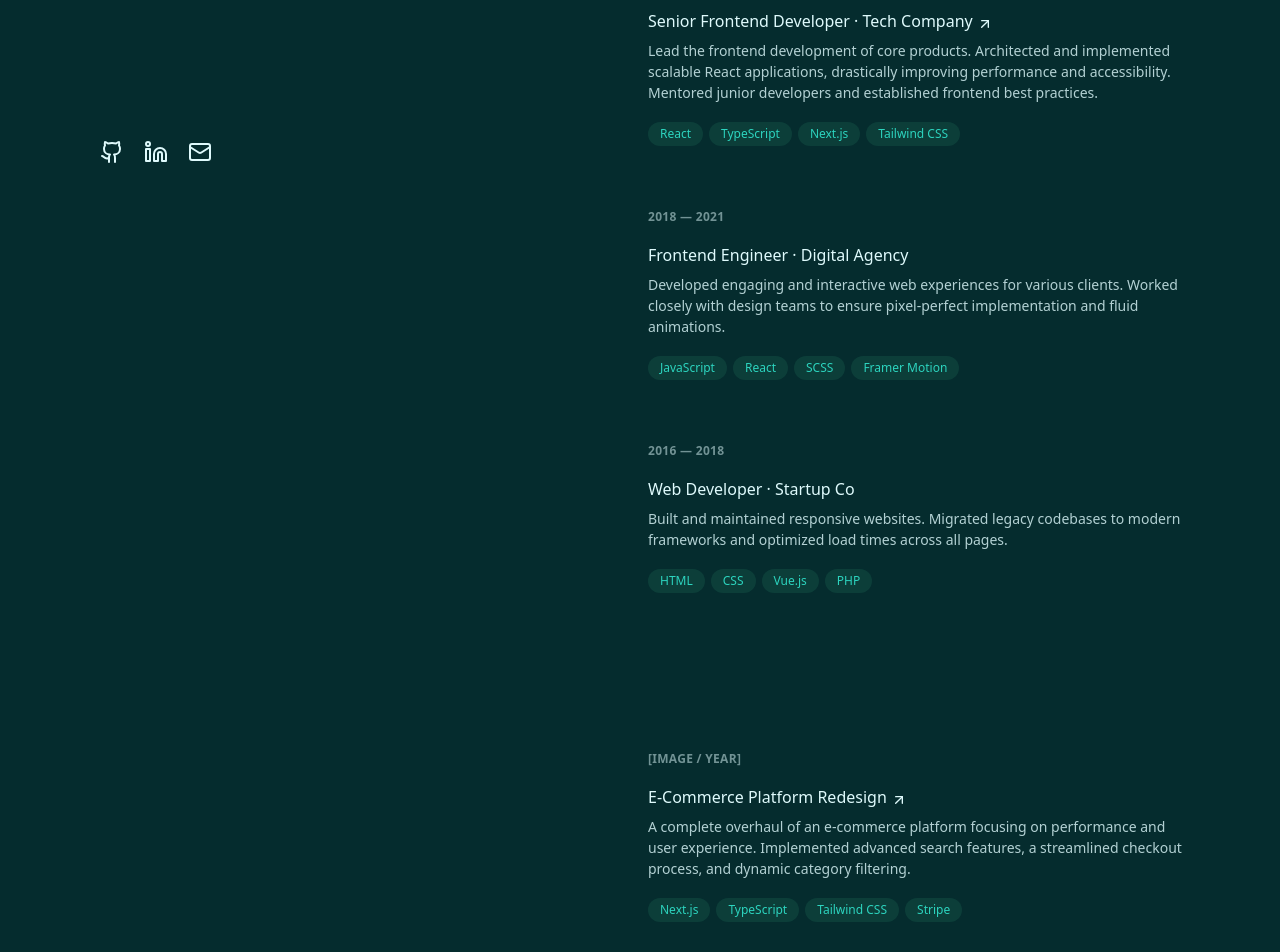
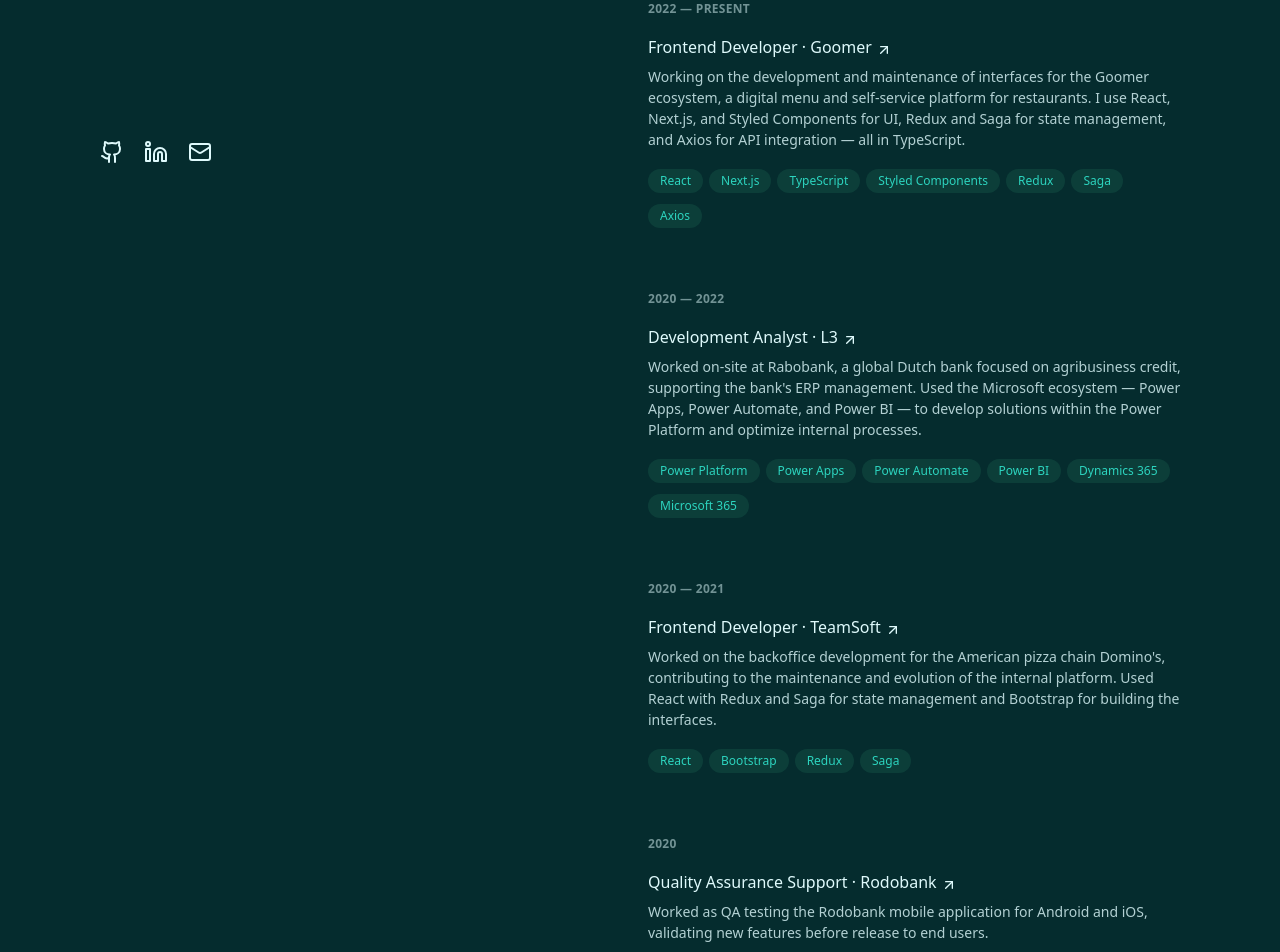
Before and after one commit to gguip/new-portfolio, a Next.js app: page /en in a window 1280 px wide. Shown: the part 540-1492 px from the top of the page. Built offline with nearby package versions, Linux system fonts and the light colour scheme.

Commit message:
feat: added past work exp

```diff
--- a/messages/en.json
+++ b/messages/en.json
@@ -32,23 +32,28 @@
     "role": "Frontend Developer",
     "tagline": "I build fast, accessible, and user-centric digital experiences.",
     "about": {
-      "p1": "I'm a frontend developer passionate about crafting pixel-perfect, engaging, and accessible web interfaces. I specialize in the modern JavaScript ecosystem, frequently building with React, Next.js, and Tailwind CSS.",
-      "p2": "My focus is on creating web applications that look great but also perform exceptionally well. I believe in clean code, intuitive design, and continuous learning.",
-      "p3": "When I'm not coding, you can usually find me exploring new frontend technologies or enjoying a good book."
+      "p1": "I believe well-crafted software changes people's experience. That's why every project I develop — whether it's an interface built with React and Styled Components, state managed with Redux, or a backend orchestrated in Firebase — is designed with attention to detail and a focus on the end user. All of it written in TypeScript, from the first to the last file.",
+      "p2": "I work primarily with the modern JavaScript ecosystem, but I navigate the full stack whenever needed.",
+      "p3": "Outside of work, I recharge by watching movies, binge-watching series, or gaming with friends."
     }
   },
   "experience": {
+    "present": "Present",
     "exp-1": {
-      "role": "Senior Frontend Developer",
-      "description": "Lead the frontend development of core products. Architected and implemented scalable React applications, drastically improving performance and accessibility. Mentored junior developers and established frontend best practices."
+      "role": "Frontend Developer",
+      "description": "Working on the development and maintenance of interfaces for the Goomer ecosystem, a digital menu and self-service platform for restaurants. I use React, Next.js, and Styled Components for UI, Redux and Saga for state management, and Axios for API integration — all in TypeScript."
     },
     "exp-2": {
-      "role": "Frontend Engineer",
-      "description": "Developed engaging and interactive web experiences for various clients. Worked closely with design teams to ensure pixel-perfect implementation and fluid animations."
+      "role": "Development Analyst",
+      "description": "Worked on-site at Rabobank, a global Dutch bank focused on agribusiness credit, supporting the bank's ERP management. Used the Microsoft ecosystem — Power Apps, Power Automate, and Power BI — to develop solutions within the Power Platform and optimize internal processes."
     },
     "exp-3": {
-      "role": "Web Developer",
-      "description": "Built and maintained responsive websites. Migrated legacy codebases to modern frameworks and optimized load times across all pages."
+      "role": "Frontend Developer",
+      "description": "Worked on the backoffice development for the American pizza chain Domino's, contributing to the maintenance and evolution of the internal platform. Used React with Redux and Saga for state management and Bootstrap for building the interfaces."
+    },
+    "exp-4": {
+      "role": "Quality Assurance Support",
+      "description": "Worked as QA testing the Rodobank mobile application for Android and iOS, validating new features before release to end users."
     }
   },
   "projects": {
--- a/messages/es.json
+++ b/messages/es.json
@@ -32,23 +32,28 @@
     "role": "Desarrollador Frontend",
     "tagline": "Construyo experiencias digitales rápidas, accesibles y centradas en el usuario.",
     "about": {
-      "p1": "Soy un desarrollador frontend apasionado por crear interfaces web pixel-perfect, atractivas y accesibles. Me especializo en el ecosistema moderno de JavaScript, desarrollando frecuentemente con React, Next.js y Tailwind CSS.",
-      "p2": "Mi enfoque es crear aplicaciones web que no solo se vean geniales, sino que también tengan un rendimiento excepcional. Creo en el código limpio, el diseño intuitivo y el aprendizaje continuo.",
-      "p3": "Cuando no estoy programando, generalmente me encuentras explorando nuevas tecnologías frontend o disfrutando de un buen libro."
+      "p1": "Creo que el software bien hecho cambia la experiencia de las personas. Por eso, cada proyecto que desarrollo — ya sea una interfaz construida con React y Styled Components, un estado gestionado con Redux o un backend orquestado en Firebase — está pensado con atención al detalle y enfoque en el usuario final. Todo escrito en TypeScript, del primer al último archivo.",
+      "p2": "Trabajo principalmente con el ecosistema moderno de JavaScript, pero navego por el stack siempre que es necesario.",
+      "p3": "Fuera del trabajo, recargo energías viendo películas, maratoneando series o jugando con amigos."
     }
   },
   "experience": {
+    "present": "Presente",
     "exp-1": {
-      "role": "Desarrollador Frontend Senior",
-      "description": "Lideró el desarrollo frontend de productos principales. Arquitectó e implementó aplicaciones React escalables, mejorando drásticamente el rendimiento y la accesibilidad. Mentoró a desarrolladores junior y estableció las mejores prácticas de frontend."
+      "role": "Frontend Developer",
+      "description": "Trabajo en el desarrollo y mantenimiento de interfaces para el ecosistema Goomer, una plataforma de menús digitales y autoservicio para restaurantes. Utilizo React, Next.js y Styled Components para la UI, Redux y Saga para la gestión de estado, y Axios para la integración de APIs — todo en TypeScript."
     },
     "exp-2": {
-      "role": "Ingeniero Frontend",
-      "description": "Desarrolló experiencias web atractivas e interactivas para varios clientes. Trabajó estrechamente con equipos de diseño para garantizar una implementación pixel-perfect y animaciones fluidas."
+      "role": "Development Analyst",
+      "description": "Trabajé asignado en Rabobank, un banco holandés global enfocado en crédito para el agronegocio, apoyando la gestión del ERP del banco. Utilicé el ecosistema Microsoft — Power Apps, Power Automate y Power BI — para desarrollar soluciones dentro de la Power Platform y optimizar procesos internos."
     },
     "exp-3": {
-      "role": "Desarrollador Web",
-      "description": "Construyó y mantuvo sitios web responsivos. Migró bases de código heredadas a frameworks modernos y optimizó los tiempos de carga en todas las páginas."
+      "role": "Frontend Developer",
+      "description": "Trabajé en el desarrollo del backoffice de la cadena de pizzerías americana Domino's, contribuyendo al mantenimiento y evolución de la plataforma interna. Utilicé React con Redux y Saga para la gestión de estado y Bootstrap para la construcción de las interfaces."
+    },
+    "exp-4": {
+      "role": "Quality Assurance Support",
+      "description": "Trabajé como QA probando la aplicación móvil de Rodobank para Android e iOS, validando nuevas funcionalidades antes del lanzamiento a los usuarios finales."
     }
   },
   "projects": {
--- a/messages/pt.json
+++ b/messages/pt.json
@@ -32,23 +32,28 @@
     "role": "Desenvolvedor Frontend",
     "tagline": "Construo experiências digitais rápidas, acessíveis e centradas no usuário.",
     "about": {
-      "p1": "Sou um desenvolvedor frontend apaixonado por criar interfaces web pixel-perfect, envolventes e acessíveis. Tenho especialização no ecossistema moderno de JavaScript, desenvolvendo frequentemente com React, Next.js e Tailwind CSS.",
-      "p2": "Meu foco é criar aplicações web que não apenas pareçam ótimas, mas que também tenham uma performance excepcional. Acredito em código limpo, design intuitivo e aprendizado contínuo.",
-      "p3": "Quando não estou codando, você normalmente me encontrará explorando novas tecnologias frontend ou aproveitando um bom livro."
+      "p1": "Acredito que software bem feito muda a experiência das pessoas. Por isso, cada projeto que desenvolvo — seja uma interface construída com React e Styled Components, um estado gerenciado com Redux ou um backend orquestrado no Firebase — é pensado com atenção aos detalhes e foco no usuário final. Tudo isso escrito em TypeScript, do primeiro ao último arquivo.",
+      "p2": "Trabalho principalmente com o ecossistema JavaScript moderno, mas transito pelo stack sempre que necessário.",
+      "p3": "Fora do trabalho, recarrego as energias assistindo filmes, maratonando séries ou jogando com os amigos."
     }
   },
   "experience": {
+    "present": "Presente",
     "exp-1": {
-      "role": "Desenvolvedor Frontend Sênior",
-      "description": "Liderou o desenvolvimento frontend de produtos principais. Arquitetou e implementou aplicações React escaláveis, melhorando drasticamente a performance e acessibilidade. Mentoreou desenvolvedores júnior e estabeleceu boas práticas de frontend."
+      "role": "Frontend Developer",
+      "description": "Atuo no desenvolvimento e manutenção de interfaces para o ecossistema Goomer, plataforma de cardápios digitais e autoatendimento para restaurantes. Trabalho com React, Next.js e Styled Components na construção de interfaces, gerenciamento de estado com Redux e Saga, e integração de APIs via Axios — tudo em TypeScript."
     },
     "exp-2": {
-      "role": "Engenheiro Frontend",
-      "description": "Desenvolveu experiências web envolventes e interativas para diversos clientes. Trabalhou em estreita colaboração com equipes de design para garantir implementação pixel-perfect e animações fluidas."
+      "role": "Development Analyst",
+      "description": "Atuei alocado no Rabobank, banco holandês global com foco em crédito para o agronegócio, apoiando o gerenciamento do ERP do banco. Utilizei o ecossistema Microsoft — Power Apps, Power Automate e Power BI — para desenvolver soluções dentro da Power Platform e otimizar processos internos."
     },
     "exp-3": {
-      "role": "Desenvolvedor Web",
-      "description": "Construiu e manteve websites responsivos. Migrou codebases legados para frameworks modernos e otimizou tempos de carregamento em todas as páginas."
+      "role": "Frontend Developer",
+      "description": "Atuei no desenvolvimento do backoffice da rede de pizzarias americana Domino's, contribuindo para a manutenção e evolução da plataforma interna. Utilizei React com Redux e Saga para gerenciamento de estado e Bootstrap para a construção das interfaces."
+    },
+    "exp-4": {
+      "role": "Quality Assurance Support",
+      "description": "Atuei como QA testando o aplicativo mobile do Rodobank para Android e iOS, validando novas features antes do lançamento para os usuários finais."
     }
   },
   "projects": {
--- a/src/components/sections/Experience.tsx
+++ b/src/components/sections/Experience.tsx
@@ -24,12 +24,15 @@
         {experiences.map((exp) => {
           const role = tExp(`${exp.id}.role`);
           const description = tExp(`${exp.id}.description`);
+          const period = exp.current
+            ? `${exp.period} — ${tExp("present")}`
+            : exp.period;
 
           return (
             <Card key={exp.id}>
               <div className="sm:col-span-2 sm:mt-1 mb-2">
                 <span className="text-xs font-semibold uppercase tracking-wide text-brand-ice/50">
-                  {exp.period}
+                  {period}
                 </span>
               </div>
 
--- a/src/content/experience.ts
+++ b/src/content/experience.ts
@@ -3,21 +3,31 @@
 export const experiences: ExperienceMeta[] = [
   {
     id: "exp-1",
-    company: "Tech Company",
-    url: "https://example.com",
-    period: "2021 — Present",
-    technologies: ["React", "TypeScript", "Next.js", "Tailwind CSS"],
+    company: "Goomer",
+    url: "https://goomer.com.br/",
+    period: "2022",
+    current: true,
+    technologies: ["React", "Next.js", "TypeScript", "Styled Components", "Redux", "Saga", "Axios"],
   },
   {
     id: "exp-2",
-    company: "Digital Agency",
-    period: "2018 — 2021",
-    technologies: ["JavaScript", "React", "SCSS", "Framer Motion"],
+    company: "L3",
+    url: "https://www.l3.com.br/",
+    period: "2020 — 2022",
+    technologies: ["Power Platform", "Power Apps", "Power Automate", "Power BI", "Dynamics 365", "Microsoft 365"],
   },
   {
     id: "exp-3",
-    company: "Startup Co",
-    period: "2016 — 2018",
-    technologies: ["HTML", "CSS", "Vue.js", "PHP"],
+    company: "TeamSoft",
+    url: "https://www.teamsoft.com.br/",
+    period: "2020 — 2021",
+    technologies: ["React", "Bootstrap", "Redux", "Saga"],
+  },
+  {
+    id: "exp-4",
+    company: "Rodobank",
+    url: "https://portal.rodobank.com.br/",
+    period: "2020",
+    technologies: ["Android", "iOS"],
   },
 ];
--- a/src/types/index.ts
+++ b/src/types/index.ts
@@ -4,6 +4,7 @@
   company: string;
   url?: string;
   period: string;
+  current?: boolean;
   technologies: string[];
 }
 
```
